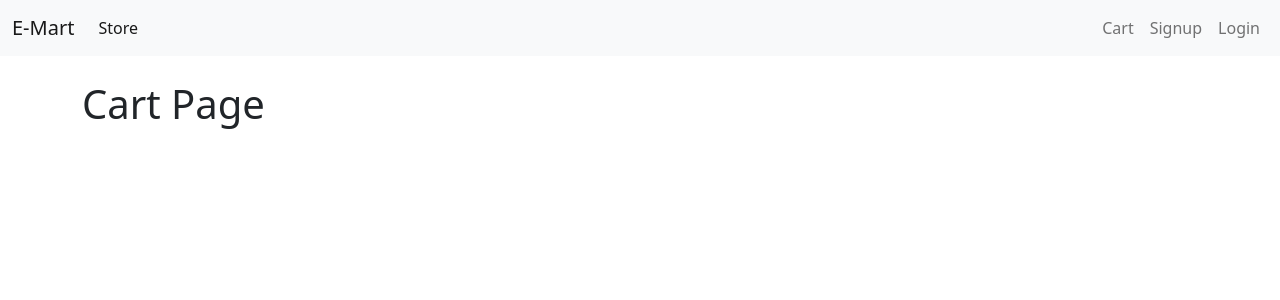
After one commit to ahmedishraq/E-Mart-Django-application, a Django app: template store/templates/cart.html in a window 1280 px wide. The commit adds this page. Shown: the top 300 px of the page. Run offline with Django 3.2, Linux system fonts and the light colour scheme; the template is opened without the code that fills it, so the values that code supplies are empty.

Commit message:
create cart site & fetching cart products

```diff
--- a/store/models/product.py
+++ b/store/models/product.py
@@ -11,6 +11,10 @@ class Product(models.Model):
     image = models.ImageField(upload_to='uploads/products/')
 
     @staticmethod
+    def get_products_by_id(ids):
+        return Product.objects.filter(id__in = ids)
+
+    @staticmethod
     def get_all_products():
         return Product.objects.all()
 
--- a/store/templates/base.html
+++ b/store/templates/base.html
@@ -28,9 +28,9 @@
 
                 <ul class="navbar-nav dflex">
                     {% if request.session.customer %}
-                        <li class="nav-item">
+                        <!-- <li class="nav-item">
                             <a class="nav-link" aria-current="page" href="/cart">Cart</a>
-                        </li>
+                        </li> -->
                         <li class="nav-item">
                             <a class="nav-link" aria-current="page" href="/orders">Orders</a>
                         </li>
@@ -38,6 +38,9 @@
                             <a class="nav-link" aria-current="page" href="/logout">Logout</a>
                         </li>
                     {% else %}
+                        <li class="nav-item">
+                            <a class="nav-link" aria-current="page" href="/cart">Cart</a>
+                        </li>
                         <li class="nav-item">
                             <a class="nav-link" aria-current="page" href="/signup">Signup</a>
                         </li>
--- /dev/null
+++ b/store/templates/cart.html
@@ -0,0 +1,10 @@
+{% extends 'base.html' %}
+
+{% block content %}
+
+<div class="container mt-4">
+	<h1>Cart Page</h1>
+</div>
+
+
+{% endblock %}
--- a/store/urls.py
+++ b/store/urls.py
@@ -18,10 +18,12 @@ from django.urls import path
 from .views.home import Index
 from .views.signup import Signup
 from .views.login import Login, logout
+from .views.cart import Cart
 
 urlpatterns = [
     path('', Index.as_view(), name='homepage'),
     path('signup', Signup.as_view(), name='signup'),
     path('login', Login.as_view(), name='login'),
-    path('logout', logout, name='logout')
+    path('logout', logout, name='logout'),
+    path('cart', Cart.as_view(), name='cart' )
 ]
```
Also changed, not shown: store/views/cart.py (added, +15 -0 lines), db.sqlite3.
